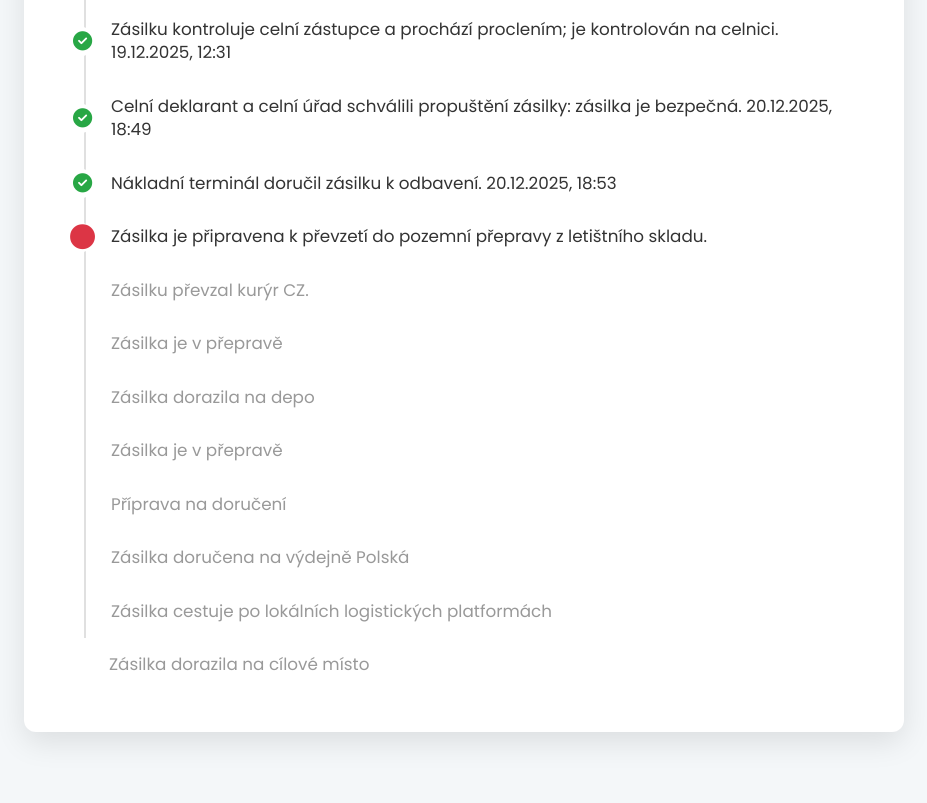
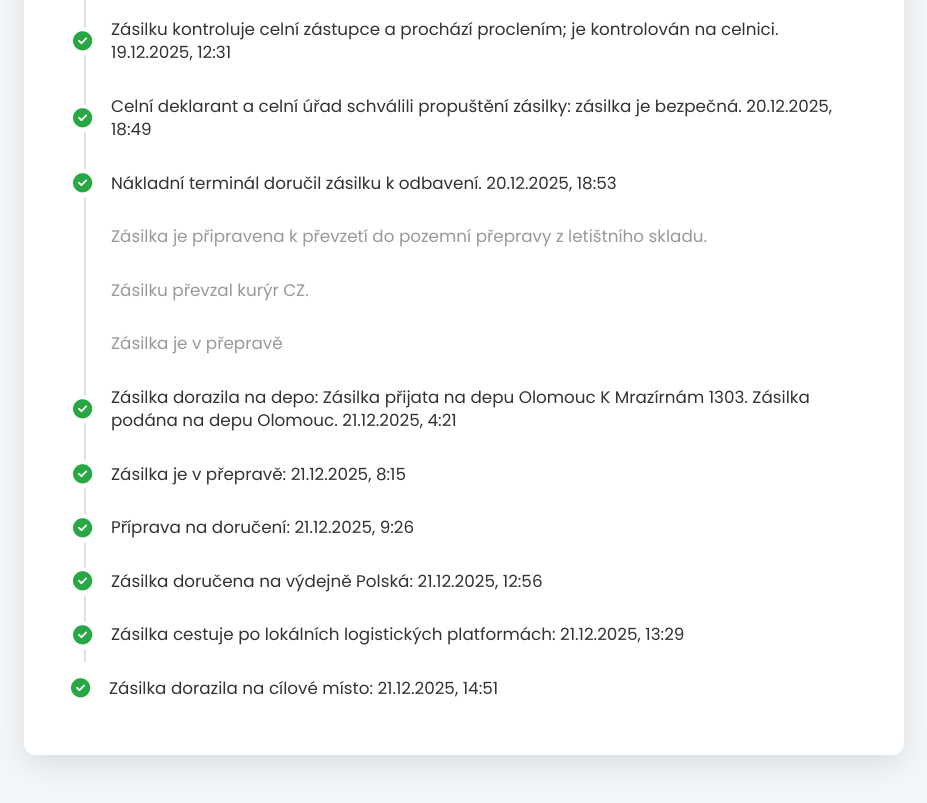
Before and after one commit to NTS-windows-tools/packeta4-546790966, a plain HTML site: page index.html in a window 1280 px wide. Shown: the part 1140-1943 px from the top of the page, without its empty margins (176-1103 px from the left). Before the commit the page ends 1922 px from the top, so only its background shows below. Drawn offline with Linux system fonts and the light colour scheme.

Commit message:
Update index.html

```diff
--- a/index.html
+++ b/index.html
@@ -97,49 +97,49 @@
                 <p>Nákladní terminál doručil zásilku k odbavení. 20.12.2025, 18:53</p>
             </div>
 
-            <div class="timeline-item" data-status="ceka" data-index="2">
+            <div class="timeline-item" data-status="not" data-index="2">
                 <span class="status-icon"></span>
                 <p>Zásilka je připravena k převzetí do pozemní přepravy z letištního skladu.</p>
             </div>
 
-            <div class="timeline-item" data-status="ceka" data-index="2">
+            <div class="timeline-item" data-status="not" data-index="2">
                 <span class="status-icon"></span>
                 <p>Zásilku převzal kurýr CZ.</p>
             </div>
 
-            <div class="timeline-item" data-status="ceka" data-index="2">
+            <div class="timeline-item" data-status="not" data-index="2">
                 <span class="status-icon"></span>
                 <p>Zásilka je v přepravě</p>
             </div>
 
-            <div class="timeline-item" data-status="ceka" data-index="3">
+            <div class="timeline-item" data-status="hotovo" data-index="3">
                 <span class="status-icon"></span>
-                <p>Zásilka dorazila na depo</p>
+                <p>Zásilka dorazila na depo: Zásilka přijata na depu Olomouc K Mrazírnám 1303. Zásilka podána na depu Olomouc. 21.12.2025, 4:21</p>
             </div>
 
-            <div class="timeline-item" data-status="ceka" data-index="4">
+            <div class="timeline-item" data-status="hotovo" data-index="4">
                 <span class="status-icon"></span>
-                <p>Zásilka je v přepravě</p>
+                <p>Zásilka je v přepravě: 21.12.2025, 8:15</p>
             </div>
 
-            <div class="timeline-item" data-status="ceka" data-index="5">
+            <div class="timeline-item" data-status="hotovo" data-index="5">
                 <span class="status-icon"></span>
-                <p>Příprava na doručení</p>
+                <p>Příprava na doručení: 21.12.2025, 9:26</p>
             </div>
 
-            <div class="timeline-item" data-status="ceka" data-index="6">
+            <div class="timeline-item" data-status="hotovo" data-index="6">
                 <span class="status-icon"></span>
-                <p>Zásilka doručena na výdejně Polská</p>
+                <p>Zásilka doručena na výdejně Polská: 21.12.2025, 12:56</p>
             </div>
 
-            <div class="timeline-item" data-status="ceka" data-index="7">
+            <div class="timeline-item" data-status="hotovo" data-index="7">
                 <span class="status-icon"></span>
-                <p>Zásilka cestuje po lokálních logistických platformách</p>
+                <p>Zásilka cestuje po lokálních logistických platformách: 21.12.2025, 13:29</p>
             </div>
 
-            <div class="timeline-item" data-status="ceka" data-index="8">
+            <div class="timeline-item" data-status="hotovo" data-index="8">
                 <span class="status-icon"></span>
-                <p>Zásilka dorazila na cílové místo</p>
+                <p>Zásilka dorazila na cílové místo: 21.12.2025, 14:51</p>
             </div>
 
         </div>
```
